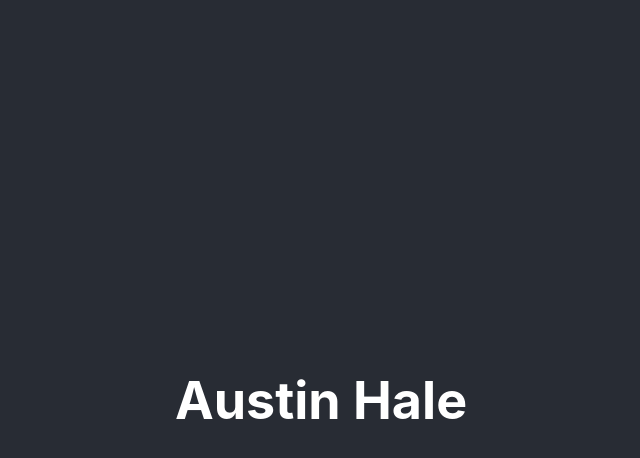
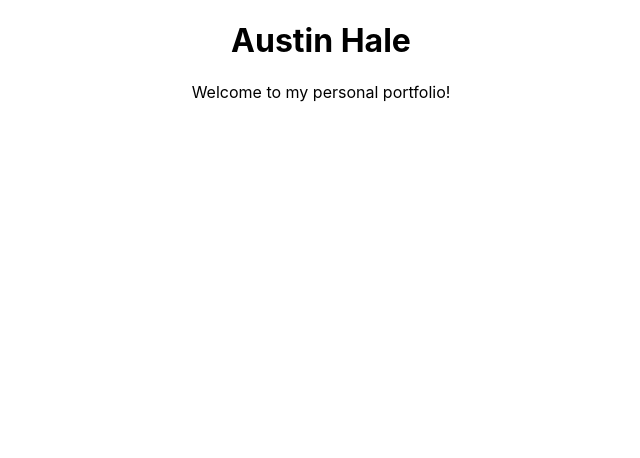
Before and after one commit to aus36/aus36.github.io, a React (Create React App) app: page / in a window 1280 px wide. Shown: the top 458 px of the page, without its empty margins (319-959 px from the left). Built offline with nearby package versions, Linux system fonts and the light colour scheme.

Commit message:
Added basic site description

```diff
--- a/src/App.js
+++ b/src/App.js
@@ -4,11 +4,11 @@ import './App.css';
 function App() {
   return (
     <div className="App">
-      <header className="App-header">
+      <header className="">
         <h1>Austin Hale</h1>
       </header>
       <body>
-
+        <p>Welcome to my personal portfolio!</p>
       </body>
     </div>
   );
```
